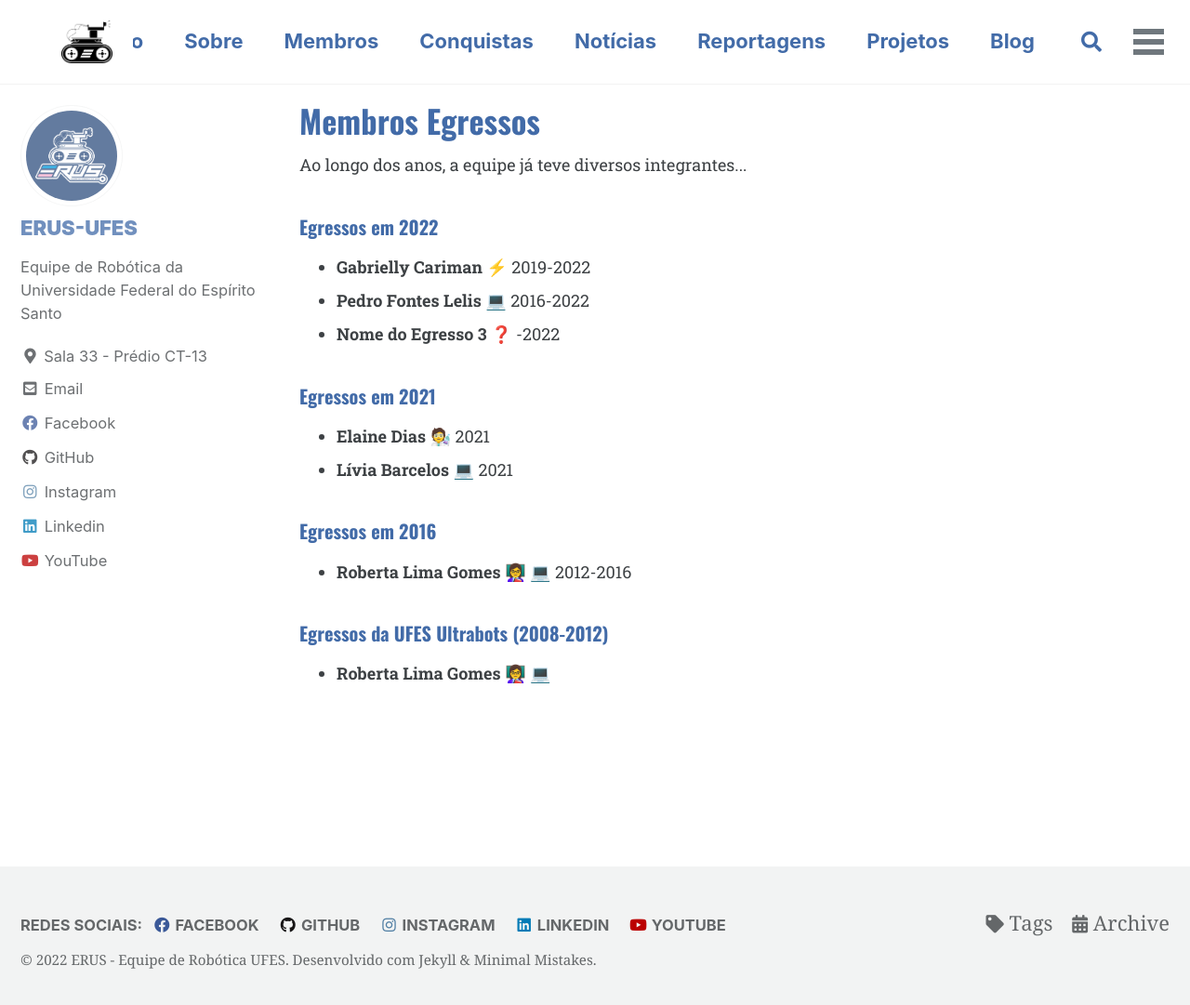
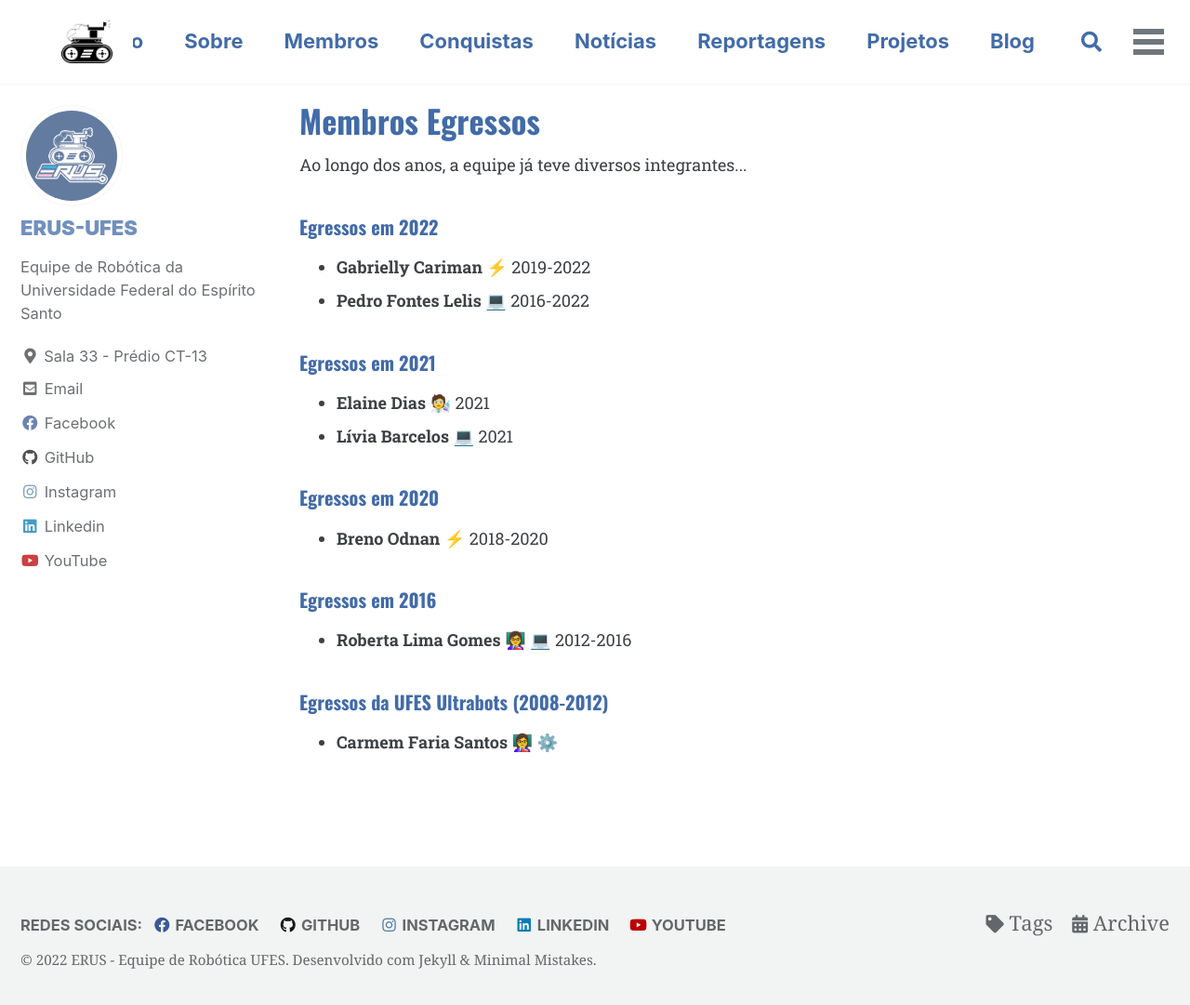
Before and after one commit to erufes/site, a Jekyll site: the page built from _pages/membros_egressos.md, in a window 1280 px wide and 1088 px high. Shown: the top 1081 px of the window at 93% size. Built offline with Jekyll 4.4.1, drawn with Linux system fonts in a browser that asks for light colours; cached includes are drawn as plain includes.

Commit message:
Ajustes nos membros

```diff
--- a/_data/members.yml
+++ b/_data/members.yml
@@ -6,8 +6,6 @@ egressos:
     - name: "Pedro Fontes Lelis"
       course: "Engenharia da Computação"
       start_date: "2016"
-    - name: "Nome do Egresso 3"
-      foto: "foto.jpg"
   2021:
     - name: "Elaine Dias"
       course: "Ciência da Computação"
@@ -15,13 +13,16 @@ egressos:
     - name: "Lívia Barcelos"
       course: "Engenharia da Computação"
       start_date: 2021
+  2020:
+    - name: "Breno Odnan"
+      course: "Engenharia Elétrica"
+      start_date: 2018
   2016:
     - name: "Roberta Lima Gomes"
       course: "Engenharia da Computação"
       start_date: 2012
       professor: true
   ultrabots:
-    - name: "Roberta Lima Gomes"
-      course: "Engenharia da Computação"
-      start_date: 2012
+    - name: "Carmem Faria Santos"
+      course: "Engenharia Mecânica"
       professor: true
--- a/_includes/egressos.html
+++ b/_includes/egressos.html
@@ -10,15 +10,16 @@
             <li>
                 <b>{{member.name}}</b>
                 {% if member.professor %}
-                    👩‍🏫
+                    <span title="Professor" style="cursor: help">
+                        👩‍🏫
+                    </span>
                 {% endif %}
-                <span title="{{member.course}}">
+                <span title="{{member.course}}" style="cursor: help">
                     {% case member.course %}
                         {% when "Engenharia Elétrica" %}
                             {{site.data.courses_emojis.eletrica}}
                         {% when "Engenharia da Computação" %}
                             {{site.data.courses_emojis.engcomp}}
-
                         {% when "Ciência da Computação" %}
                             {{site.data.courses_emojis.ccomp}}
                         {% when "Engenharia Mecânica" %}
@@ -26,7 +27,7 @@
                         {% when "Engenharia Civil" %}
                             {{site.data.courses_emojis.civil}}
                         {% else %}
-                            <span title="Desconhecido">
+                            <span title="Desconhecido" style="cursor: help">
                                 {{site.data.courses_emojis.unknown}}
                             </span>
                     {% endcase %}
```
